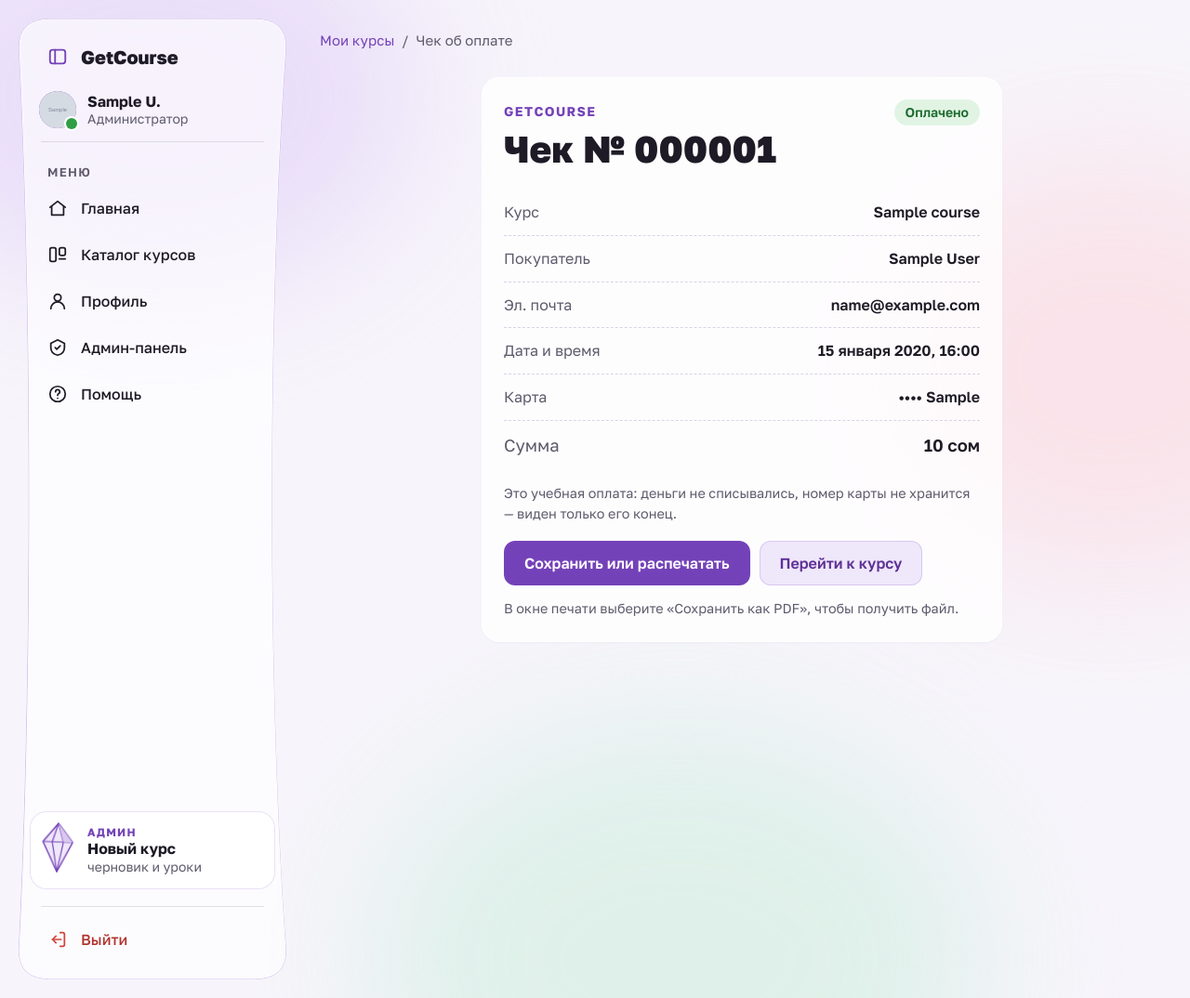
After one commit to ahmatovann/nukulin, a Django app: page /payment/1/receipt/ in a window 1280 px wide. The commit adds this page. Shown: the whole page at 93% size. Run offline with Django 5.2, Linux system fonts and the light colour scheme; a user stored in the database is signed in; tables that the repository leaves empty hold one stand-in row (values such as "Sample post"); grey boxes marked "Sample" are stand-in pictures.

Commit message:
Чек об оплате и защита страниц доступа для администратора
- после оплаты открывается чек с номером, суммой, датой и последними 4 цифрами карты; его можно сохранить в PDF или распечатать
- чек доступен из «Моих курсов»; открыть его могут только плательщик и администратор
- администратору закрыты страницы оплаты и ввода кода, скрыты кнопки «У меня есть код» и «Получить доступ»
- добавлены тесты на чек и поведение администратора

```diff
--- a/GetCourse_TZ/courses/models.py
+++ b/GetCourse_TZ/courses/models.py
@@ -529,3 +529,8 @@ class Payment(models.Model):
 
     def __str__(self):
         return f'{self.user} — {self.course}: {self.amount} сом'
+
+    @property
+    def receipt_number(self):
+        """Номер чека берётся из номера записи в журнале, отдельное поле не нужно."""
+        return f'{self.pk:06d}'
--- a/GetCourse_TZ/courses/urls.py
+++ b/GetCourse_TZ/courses/urls.py
@@ -13,6 +13,7 @@ urlpatterns = [
     path('course/<int:pk>/enroll/', views.enroll, name='enroll'),
     path('course/<int:pk>/access/', views.course_access, name='course_access'),
     path('code/', views.redeem_code_page, name='redeem_code'),
+    path('payment/<int:pk>/receipt/', views.payment_receipt, name='payment_receipt'),
     path('course/<int:pk>/progress/', views.course_progress_page, name='course_progress'),
 
     # Обучение (UC-9 — UC-13)
--- a/GetCourse_TZ/courses/views.py
+++ b/GetCourse_TZ/courses/views.py
@@ -13,7 +13,7 @@ from . import access, notifications
 from .forms import AccessCodeForm, CommentForm, PaymentForm, ReviewForm
 from .models import (
     Answer, AttemptAnswer, Category, Comment, Course, Enrollment, Lesson, Review,
-    Test, TestAttempt,
+    Payment, Test, TestAttempt,
 )
 from . import rating
 from .progress import build_track, course_progress, lesson_state, track_summary
@@ -192,10 +192,17 @@ def _welcome(request, course, text=None):
     return redirect('courses:course_detail', pk=course.pk)
 
 
+STAFF_NO_ACCESS = 'Администратору оплата и коды не нужны: курсами он управляет в админ-панели.'
+
+
 @login_required
 def course_access(request, pk):
     """Страница доступа к курсу: оплата картой или код от администратора (ФТ-33, ФТ-34)."""
     course = get_object_or_404(Course, pk=pk, status='published')
+
+    if request.user.is_staff:
+        messages.info(request, STAFF_NO_ACCESS)
+        return redirect('courses:course_detail', pk=course.pk)
 
     try:
         access.check_can_join(request.user, course)
@@ -223,15 +230,16 @@ def course_access(request, pk):
             pay_form = PaymentForm(request.POST)
             if pay_form.is_valid():
                 try:
-                    access.pay(request.user, course, pay_form.cleaned_data['card_number'])
+                    payment = access.pay(request.user, course, pay_form.cleaned_data['card_number'])
                 except access.AccessError as error:
                     messages.error(request, str(error))
                 else:
                     notifications.access_granted(request.user, course, 'payment', site)
-                    return _welcome(
-                        request, course,
+                    messages.success(
+                        request,
                         f'Оплата прошла: {course.price} сом. Вы записаны на курс «{course.title}».',
                     )
+                    return redirect('courses:payment_receipt', pk=payment.pk)
 
     return render(request, 'courses/course_access.html', {
         'course': course,
@@ -244,6 +252,9 @@ def course_access(request, pk):
 @login_required
 def redeem_code_page(request):
     """«У меня есть код»: код сам определяет курс. Так открываются закрытые курсы (ФТ-33)."""
+    if request.user.is_staff:
+        messages.info(request, STAFF_NO_ACCESS)
+        return redirect('courses:catalog')
     form = AccessCodeForm(request.POST or None)
     if request.method == 'POST' and form.is_valid():
         try:
@@ -257,6 +268,15 @@ def redeem_code_page(request):
 
 
 @login_required
+def payment_receipt(request, pk):
+    """Чек об оплате: его можно распечатать или сохранить в PDF. Видит только плательщик и администратор."""
+    payment = get_object_or_404(Payment.objects.select_related('user', 'course'), pk=pk)
+    if payment.user_id != request.user.pk and not request.user.is_staff:
+        raise Http404
+    return render(request, 'courses/receipt.html', {'payment': payment})
+
+
+@login_required
 def my_courses(request):
     """Раздел «Мои курсы» с процентом прохождения (ФТ-9, UC-9)."""
     enrollments = (
@@ -265,10 +285,17 @@ def my_courses(request):
         .select_related('course', 'course__category')
     )
 
+    receipts = {}
+    for payment in Payment.objects.filter(user=request.user).order_by('created_at'):
+        receipts[payment.course_id] = payment
+
     in_progress, completed = [], []
     for enrollment in enrollments:
         summary = course_progress(request.user, enrollment.course)
-        row = {'enrollment': enrollment, 'course': enrollment.course, 'summary': summary}
+        row = {
+            'enrollment': enrollment, 'course': enrollment.course, 'summary': summary,
+            'payment': receipts.get(enrollment.course_id),
+        }
         _sync_completion(enrollment, summary)
         (completed if summary['completed'] else in_progress).append(row)
 
--- a/GetCourse_TZ/static/css/getcourse.css
+++ b/GetCourse_TZ/static/css/getcourse.css
@@ -1296,3 +1296,21 @@ details.gc-course[open] .gc-course-chevron {
   .gc-help-toc { position: static; }
 }
 .gc-note .gc-outcomes { margin-top: 12px; }
+
+/* --------------------------------------------------------------------------
+   Чек об оплате
+   -------------------------------------------------------------------------- */
+.gc-receipt { max-width: 560px; margin-inline: auto; }
+.gc-receipt-head { display: flex; justify-content: space-between; align-items: flex-start; gap: 12px; flex-wrap: wrap; }
+.gc-receipt-head h1 { margin: 4px 0 0; }
+.gc-receipt-rows { margin: 20px 0 0; display: grid; }
+.gc-receipt-rows div { display: flex; justify-content: space-between; gap: 16px; padding: 12px 0; border-bottom: 1px dashed var(--line, #D9D2E6); }
+.gc-receipt-rows dt { color: var(--muted, #6B6480); }
+.gc-receipt-rows dd { margin: 0; font-weight: 600; text-align: right; overflow-wrap: anywhere; }
+.gc-receipt-total { border-bottom: 0 !important; font-size: 1.15rem; }
+.gc-receipt-actions { display: flex; gap: 10px; flex-wrap: wrap; margin-top: 18px; }
+.gc-receipt-hint, .gc-receipt-note { margin: 14px 0 0; font-size: .9rem; }
+@media print {
+  .gc-crumbs, .gc-receipt-actions, .gc-receipt-hint { display: none !important; }
+  .gc-receipt { max-width: none; }
+}
--- a/GetCourse_TZ/templates/base.html
+++ b/GetCourse_TZ/templates/base.html
@@ -14,7 +14,7 @@
   <link rel="preconnect" href="https://fonts.googleapis.com">
   <link rel="preconnect" href="https://fonts.gstatic.com" crossorigin>
   <link href="https://fonts.googleapis.com/css2?family=Golos+Text:wght@400;500;600;700;800&display=swap" rel="stylesheet">
-  <link rel="stylesheet" href="{% static 'css/getcourse.css' %}?v=23">
+  <link rel="stylesheet" href="{% static 'css/getcourse.css' %}?v=24">
   <script src="{% static 'js/getcourse.js' %}?v=23" defer></script>
 </head>
 <body>
--- a/GetCourse_TZ/templates/courses/_enroll_action.html
+++ b/GetCourse_TZ/templates/courses/_enroll_action.html
@@ -1 +1,5 @@
+{% if user.is_staff %}
+<span class="gc-badge" title="Администратору оплата и коды не нужны">Вы администратор: оплата не нужна</span>
+{% else %}
 <a class="gc-btn" href="{% url 'courses:course_access' course.pk %}">Получить доступ · {{ course.price }} сом</a>
+{% endif %}
--- a/GetCourse_TZ/templates/courses/catalog.html
+++ b/GetCourse_TZ/templates/courses/catalog.html
@@ -10,7 +10,7 @@
   </div>
   <div style="display:flex;gap:14px;align-items:center;flex-wrap:wrap">
     <p class="muted" style="margin:0">Найдено курсов: {{ courses|length }}</p>
-    {% if user.is_authenticated %}<a class="gc-btn gc-btn--ghost" href="{% url 'courses:redeem_code' %}">У меня есть код</a>{% endif %}
+    {% if user.is_authenticated and not user.is_staff %}<a class="gc-btn gc-btn--ghost" href="{% url 'courses:redeem_code' %}">У меня есть код</a>{% endif %}
   </div>
 </section>
 
--- a/GetCourse_TZ/templates/courses/my_courses.html
+++ b/GetCourse_TZ/templates/courses/my_courses.html
@@ -9,7 +9,7 @@
     <h1>Мои курсы</h1>
   </div>
   <div style="display:flex;gap:10px;flex-wrap:wrap">
-    <a class="gc-btn gc-btn--ghost" href="{% url 'courses:redeem_code' %}">У меня есть код</a>
+    {% if not user.is_staff %}<a class="gc-btn gc-btn--ghost" href="{% url 'courses:redeem_code' %}">У меня есть код</a>{% endif %}
     <a class="gc-btn gc-btn--ghost" href="{% url 'courses:catalog' %}">Каталог курсов</a>
   </div>
 </section>
@@ -30,6 +30,7 @@
             {% if row.summary.next_item %}
               <small class="muted">Следующий урок: {{ row.summary.next_item.lesson.title }}</small>
             {% endif %}
+            {% if row.payment %}<small><a href="{% url 'courses:payment_receipt' row.payment.pk %}">Чек № {{ row.payment.receipt_number }}</a></small>{% endif %}
           </div>
           {% if row.summary.next_item %}
             <a class="gc-btn" href="{% url 'courses:lesson_detail' row.summary.next_item.lesson.pk %}">Продолжить</a>
@@ -49,6 +50,7 @@
           <div class="gc-enrolled-body">
             <h3><a href="{% url 'courses:course_detail' row.course.pk %}">{{ row.course.title }}</a></h3>
             <span class="gc-badge gc-badge--success">Курс пройден{% if row.enrollment.completed_at %} {{ row.enrollment.completed_at|date:"j E Y" }}{% endif %}</span>
+            {% if row.payment %}<small><a href="{% url 'courses:payment_receipt' row.payment.pk %}">Чек № {{ row.payment.receipt_number }}</a></small>{% endif %}
           </div>
           <a class="gc-btn gc-btn--ghost" href="{% url 'courses:course_progress' row.course.pk %}">Результаты</a>
         </article>
--- /dev/null
+++ b/GetCourse_TZ/templates/courses/receipt.html
@@ -0,0 +1,36 @@
+{% extends 'base.html' %}
+{% block title %}Чек № {{ payment.receipt_number }}{% endblock %}
+{% block content %}
+<nav class="gc-crumbs" aria-label="Навигация">
+  <a href="{% url 'courses:my_courses' %}">Мои курсы</a>
+  <span aria-hidden="true">/</span>
+  <span>Чек об оплате</span>
+</nav>
+
+<article class="gc-card gc-receipt" id="receipt" data-reveal>
+  <header class="gc-receipt-head">
+    <div>
+      <span class="gc-eyebrow">GetCourse</span>
+      <h1>Чек № {{ payment.receipt_number }}</h1>
+    </div>
+    <span class="gc-badge gc-badge--success">Оплачено</span>
+  </header>
+
+  <dl class="gc-receipt-rows">
+    <div><dt>Курс</dt><dd>{{ payment.course.title }}</dd></div>
+    <div><dt>Покупатель</dt><dd>{{ payment.user.get_full_name|default:payment.user.email }}</dd></div>
+    <div><dt>Эл. почта</dt><dd>{{ payment.user.email }}</dd></div>
+    <div><dt>Дата и время</dt><dd>{{ payment.created_at|date:"j E Y, H:i" }}</dd></div>
+    <div><dt>Карта</dt><dd>•••• {{ payment.card_last4 }}</dd></div>
+    <div class="gc-receipt-total"><dt>Сумма</dt><dd>{{ payment.amount }} сом</dd></div>
+  </dl>
+
+  <p class="muted gc-receipt-note">Это учебная оплата: деньги не списывались, номер карты не хранится — виден только его конец.</p>
+
+  <div class="gc-receipt-actions">
+    <button class="gc-btn" type="button" onclick="window.print()">Сохранить или распечатать</button>
+    <a class="gc-btn gc-btn--ghost" href="{% url 'courses:course_detail' payment.course.pk %}">Перейти к курсу</a>
+  </div>
+  <p class="muted gc-receipt-hint">В окне печати выберите «Сохранить как PDF», чтобы получить файл.</p>
+</article>
+{% endblock %}
```
Also changed, not shown: GetCourse_TZ/courses/tests.py (+65 -0 lines).
